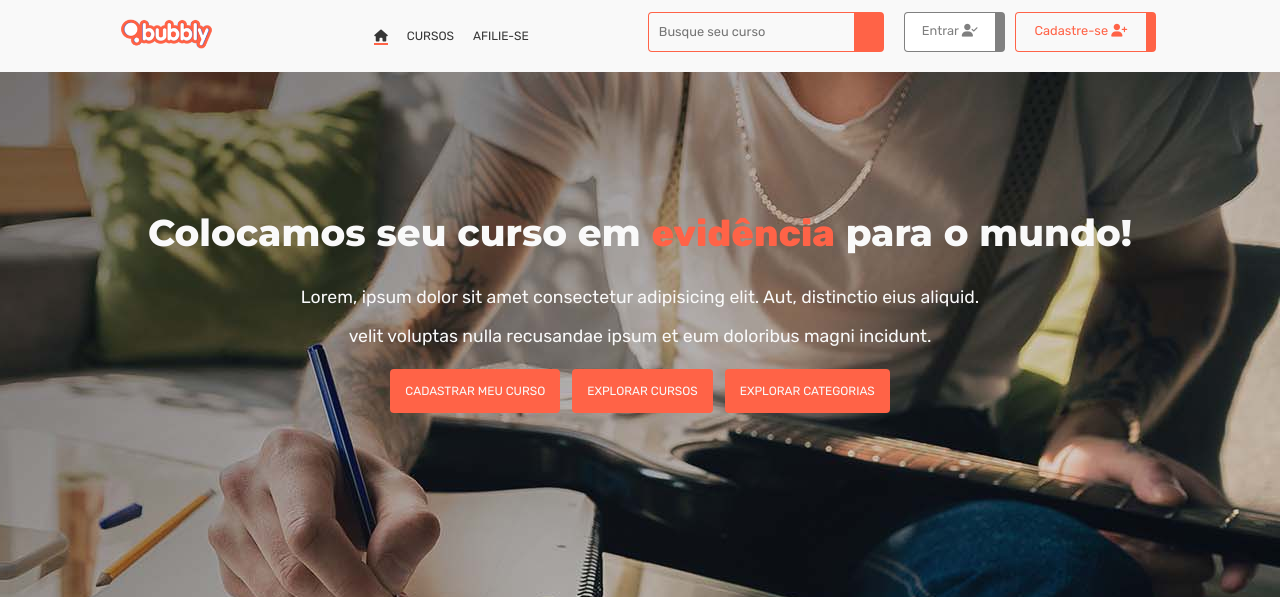
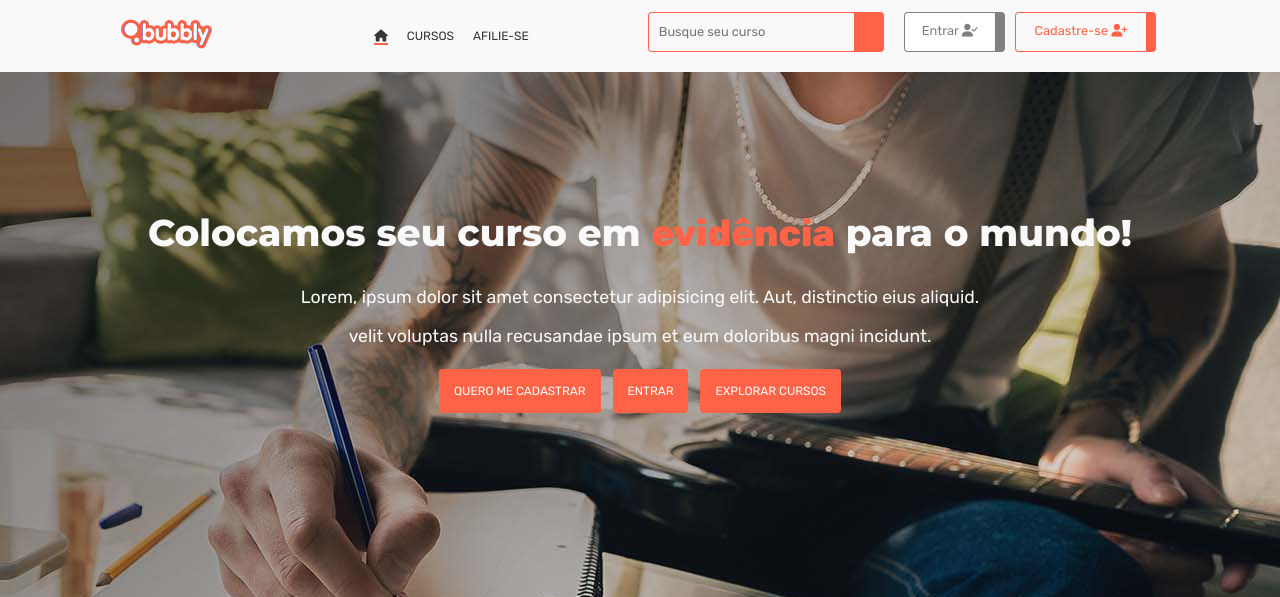
Before and after one commit to victorcova/Plataforma-Educacional-Bubbly, a plain HTML site: page index.html in a window 1280 px wide. Shown: the top 597 px of the page. Drawn offline with nearby package versions, Linux system fonts and the light colour scheme.

Commit message:
ajuste-links

```diff
--- a/index.html
+++ b/index.html
@@ -55,9 +55,9 @@
                 </p>
                 <p class="subTitleMain">velit voluptas nulla recusandae ipsum et eum doloribus magni incidunt.</p>
                 <div class="buttonsMain">
-                  <div class="ctaMain">cadastrar meu curso</div>
-                  <div class="ctaMain">explorar cursos</div>
-                  <div class="ctaMain">explorar categorias</div>
+                  <div class="ctaMain" onclick="pgCadastrar()">quero me cadastrar</div>
+                  <div class="ctaMain" onclick="pgEntrar()">entrar</div>
+                  <div class="ctaMain" onclick="pgCursos()">explorar cursos</div>
                 </div>
                 <div class="arrowDown"><img src="img/icons/arrowDown.gif" width="20px"></div>
         </main>
--- a/js/javascript.js
+++ b/js/javascript.js
@@ -13,3 +13,7 @@ function pgEntrar() {
 function pgCadastrar() {
     window.open('cadastro.html', '_blank');
 }
+
+function pgCursos() {
+    window.location = 'cursos.html';
+}
```
